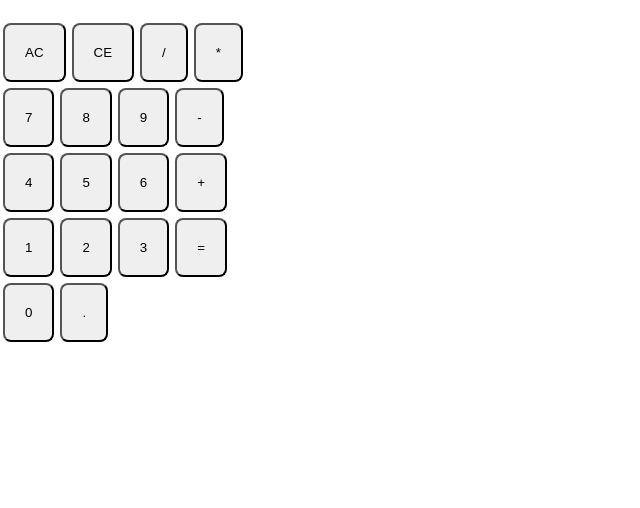
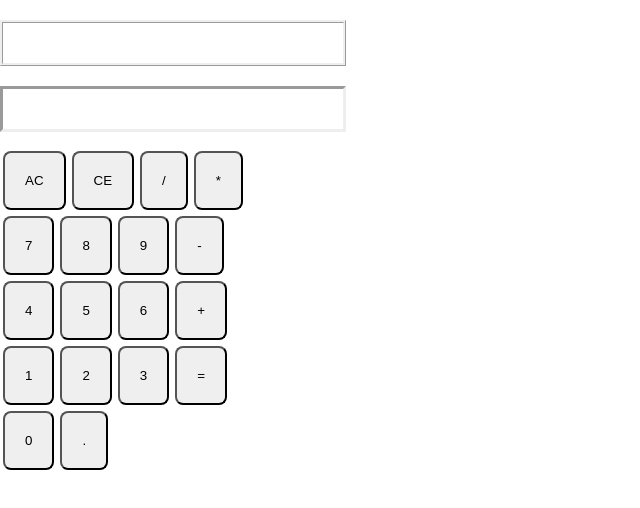
Before and after one commit to wwSchrader/java-calculator, a React (Create React App) app: page / in a window 1280 px wide. Shown: the top 508 px of the page, without its empty margins (0-640 px from the left). Built offline with nearby package versions, Linux system fonts and the light colour scheme.

Commit message:
Change formatting of displayed outputs

```diff
--- a/src/App.js
+++ b/src/App.js
@@ -144,7 +144,7 @@ class App extends Component {
 class InputDisplay extends Component {
   render() {
     return (
-        <h2>{this.props.mathOperation[this.props.mathOperation.length - 1]}</h2>
+        <h2 id="inputdisplay">{this.props.mathOperation[this.props.mathOperation.length - 1]}</h2>
     );
   }
 }
@@ -152,7 +152,7 @@ class InputDisplay extends Component {
 class ChainedDisplay extends Component {
   render() {
     return (
-      <p>{this.props.mathOperation.join("")}</p>
+      <p id="chaineddisplay">{this.props.mathOperation.join("")}</p>
     );
   }
 }
--- a/src/index.css
+++ b/src/index.css
@@ -3,3 +3,17 @@ body {
   padding: 0;
   font-family: sans-serif;
 }
+
+#inputdisplay {
+    padding: 20px;
+    border-style: ridge;
+    text-align: right;
+    max-width: 300px;
+}
+
+#chaineddisplay {
+    padding: 20px;
+    border-style: inset;
+    text-align: right;
+    max-width: 300px;
+}
```
